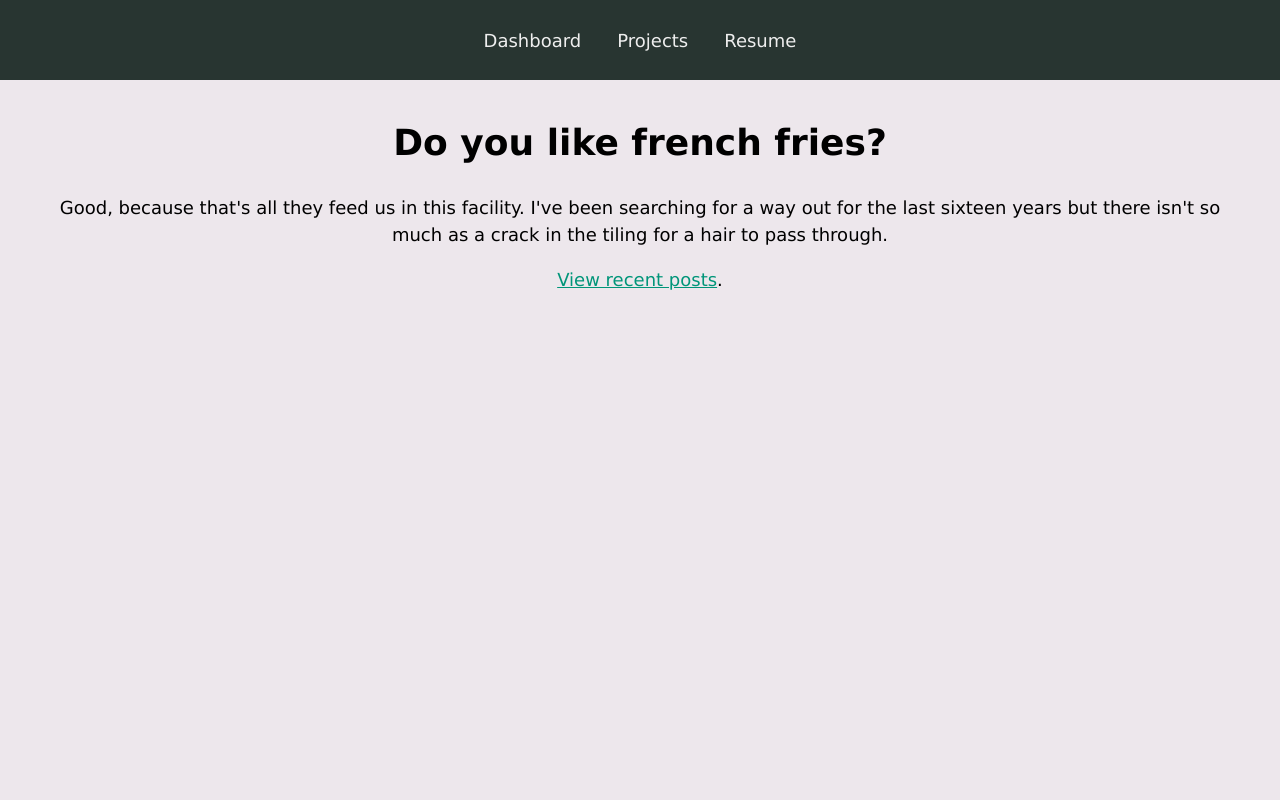
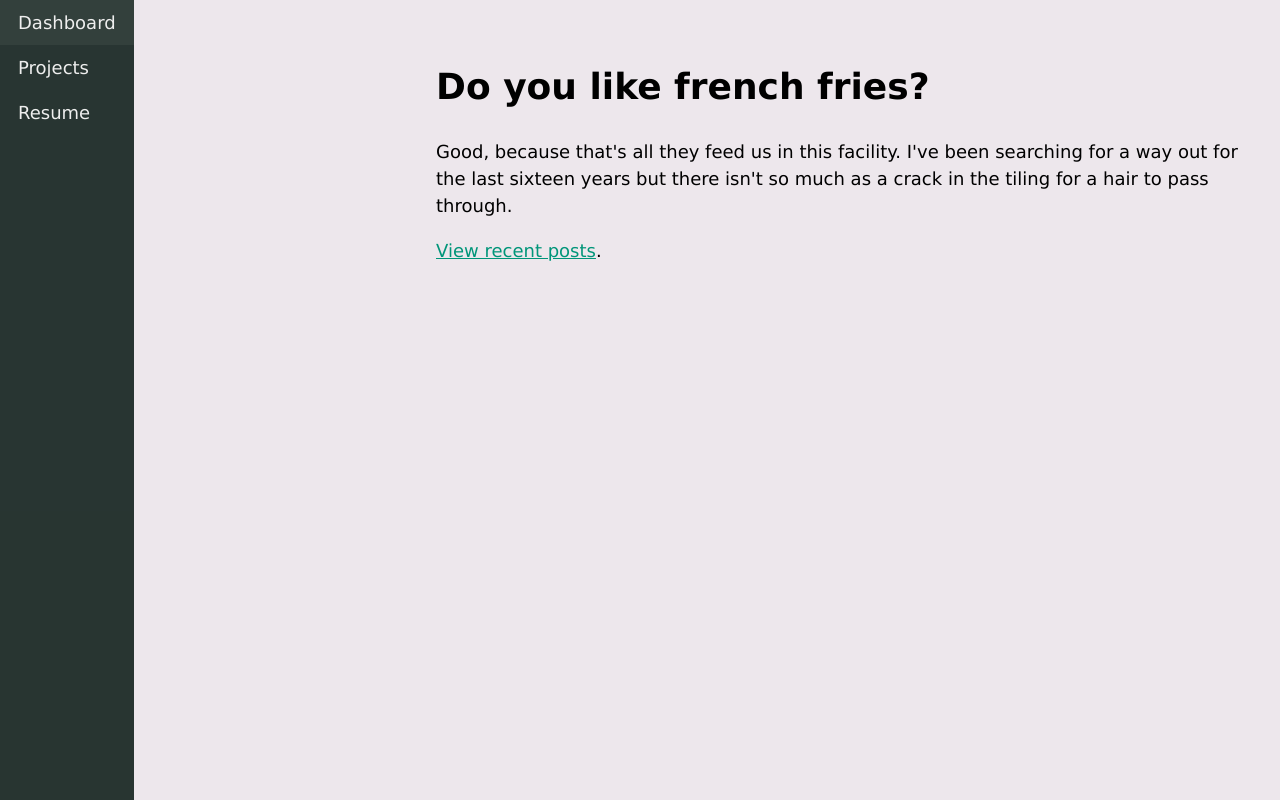
Before and after one commit to shahabulk/js_webpage, a website with bundled scripts: page SPA/frontend/index.html in a window 1280 px wide. Built offline with nearby package versions, Linux system fonts and the light colour scheme.

Commit message:
changing layout
-moved the nav bar to the side
-working on making the nav bar collapsible

```diff
--- a/SPA/frontend/index.html
+++ b/SPA/frontend/index.html
@@ -4,15 +4,19 @@
     <meta charset="UTF-8">
     <meta name="viewport" content="width=device-width, initial-scale=1.0">
     <title>Single Page App</title>
+    <link href="https://fonts.googleapis.com/icon?family=Material+Icons"
+      rel="stylesheet">
     <link rel="stylesheet" href="/static/css/index.css">
 </head>
 <body>
-    <nav class="nav">
-        <a href="/" class="nav__link" data-link>Dashboard</a>
-        <a href="/projects" class="nav__link" data-link>Projects</a>
-        <a href="/resume" class="nav__link" data-link>Resume</a>
-    </nav>
+    <div class="page-container">
+        <nav class="nav">
+            <a href="/" class="nav__link" data-link>Dashboard</a>
+            <a href="/projects" class="nav__link" data-link>Projects</a>
+            <a href="/resume" class="nav__link" data-link>Resume</a>
+        </nav>
     <div id="app"></div>
     <script type="module" src="/static/js/index.js"></script>
+    </div>
 </body>
 </html>
--- a/SPA/frontend/static/css/index.css
+++ b/SPA/frontend/static/css/index.css
@@ -1,23 +1,43 @@
+:root {
+    --nav-icon-width: 50px;
+    --nav-border-width: 8px;
+}
+
+html,
 body {
     --nav-width: 200px;
-    text-align: center;
-    justify-content: center;
-    margin: 0 0 0;
-    padding: 0;
+    /* text-align: center; */
+    /* justify-content: center; */
+    margin: 0 0 0 var(--nav-width);
+    /* padding: 0; */
     font-family: 'Verdana', sans-serif;
     font-size: 18px;
     background-color:rgb(237, 231, 236);
 }
 
+
+.page-container {
+  height: inherit;
+  display: flex;
+}
+
+.main {
+  height: inherit;
+  padding: 0;
+  padding-left: var(--nav-border-width);
+  overflow-y: auto;
+}
+
+
 .nav {
-    display: flex;
-    position: sticky;
-    align-items: center;
-    justify-content: center;
+    /* display: flex;  */
+    position: fixed;
+    /* align-items: center; */
+    /* justify-content: center;  */
     top: 0;
-    /* left: 0; */
+    left: 0;
     /* width: var(--nav-width); */
-    height: 10vh;
+    height: 100vh;
     background: #172622eb;
     cursor: pointer;;
 }
```
